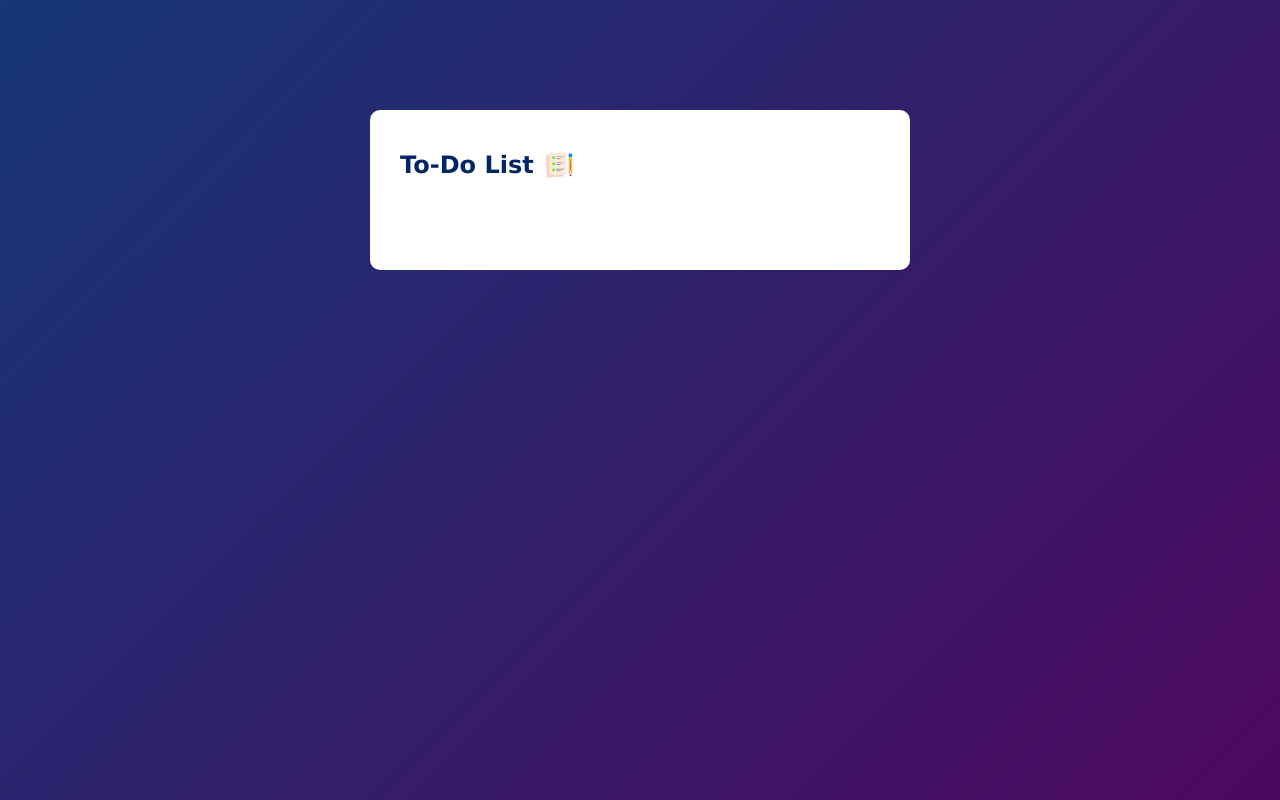
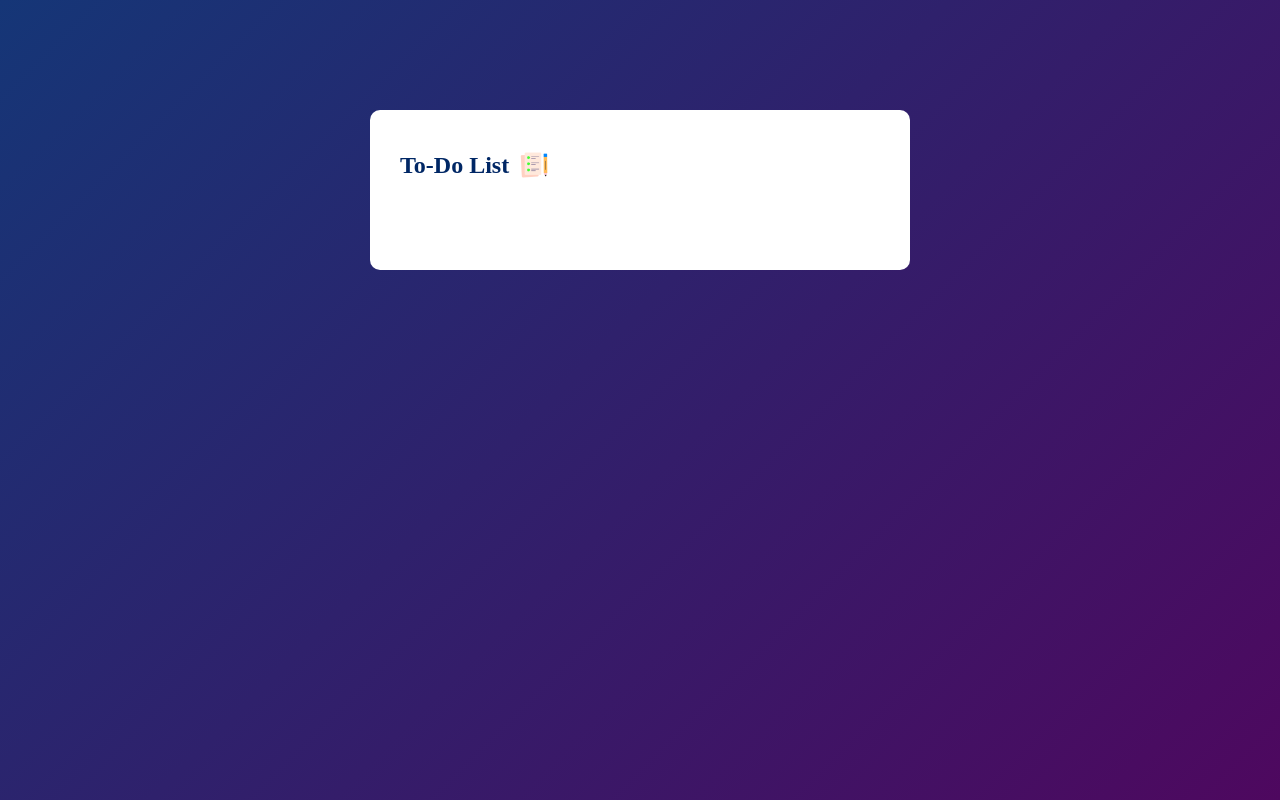
Before and after one commit to chaneleef/TodoList, a plain HTML site: page index.html in a window 1280 px wide. Drawn offline with Linux system fonts and the light colour scheme.

Commit message:
2nd commit

```diff
--- a/style.css
+++ b/style.css
@@ -1,7 +1,7 @@
 *{
     margin: 0;
     padding: 0;
-    font-family: 'Verdana', san-serif;
+    font-family: "Rockwell", serif;
     box-sizing: border-box;
 }
 
```
